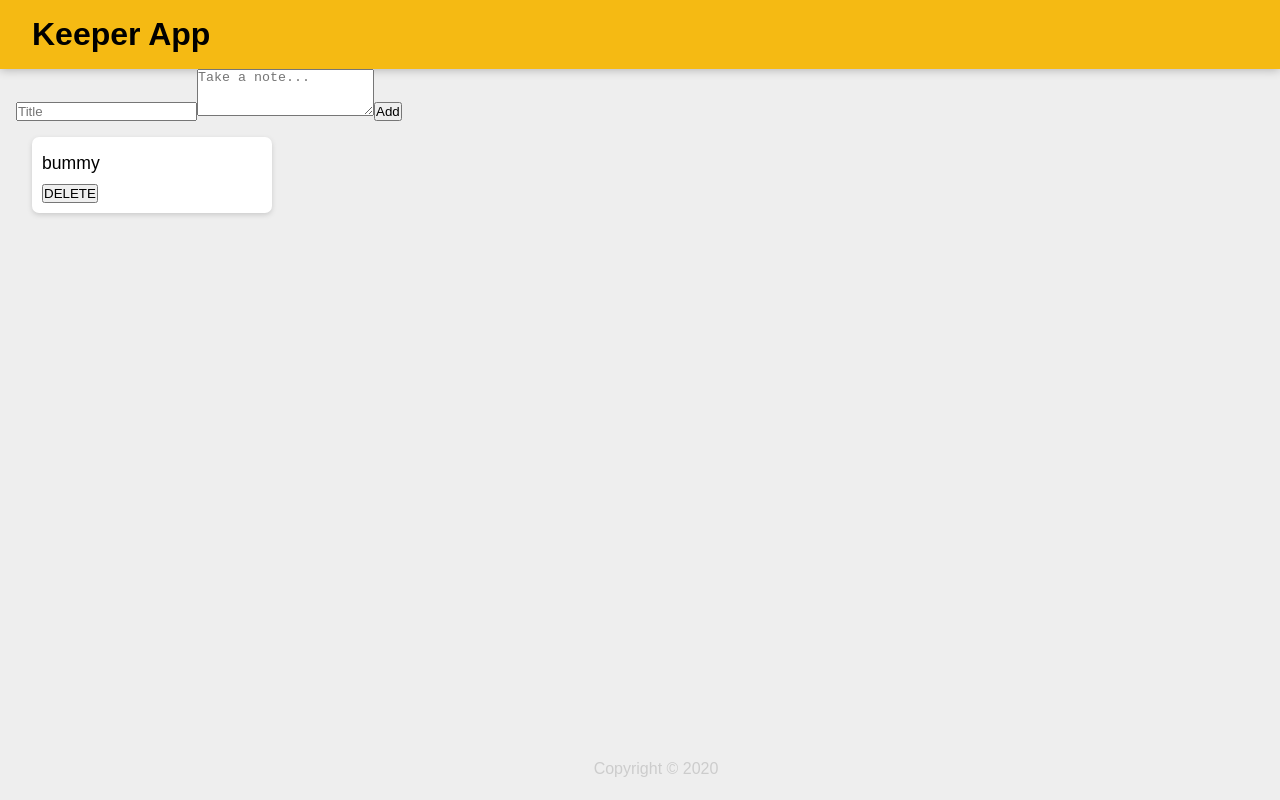
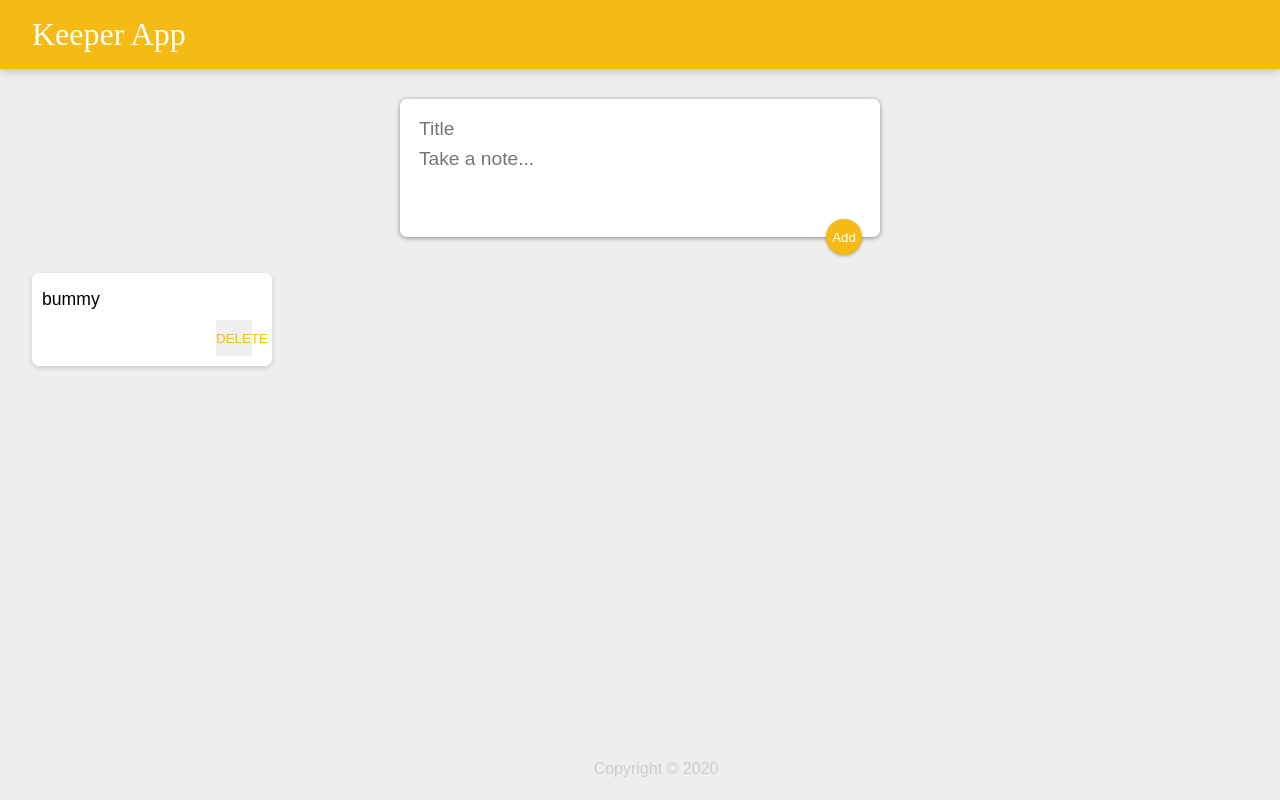
Before and after one commit to chadhindsight/keeper-app, a React (Create React App) app: page / in a window 1280 px wide. Built offline with nearby package versions, Linux system fonts and the light colour scheme; a web font is replaced by a local one.

Commit message:
Add a note on how onsubmit works

```diff
--- a/package.json
+++ b/package.json
@@ -8,7 +8,8 @@
     "@testing-library/user-event": "^7.1.2",
     "react": "^16.13.1",
     "react-dom": "^16.13.1",
-    "react-scripts": "3.4.1"
+    "react-scripts": "3.4.1",
+    "websocket-extensions": "^0.1.4"
   },
   "scripts": {
     "start": "react-scripts start",
--- a/src/components/CreateArea.jsx
+++ b/src/components/CreateArea.jsx
@@ -18,7 +18,7 @@
       };
     });
   }
-
+// on submit
   function submitNote(e) {
     e.preventDefault();
     props.onAdd(note);
--- a/src/styles.css
+++ b/src/styles.css
@@ -18,13 +18,13 @@
   box-shadow: 0 0 10px 0 rgba(0, 0, 0, 0.3);
 }
 
-header h1 {
+.header h1 {
   color: #fff;
   font-family: "McLaren", cursive;
   font-weight: 200;
 }
 
-footer {
+.footer {
   position: absolute;
   text-align: center;
   bottom: 0;
@@ -54,3 +54,49 @@
   white-space: pre-wrap;
   word-wrap: break-word;
 }
+
+.note button {
+  position: relative;
+  float: right;
+  margin-right: 10px;
+  color: #f5ba13;
+  border: none;
+  width: 36px;
+  height: 36px;
+  cursor: pointer;
+  outline: none;
+}
+
+form {
+  position: relative;
+  width: 480px;
+  margin: 30px auto 20px auto;
+  background: #fff;
+  padding: 15px;
+  border-radius: 7px;
+  box-shadow: 0 1px 5px rgb(138, 137, 137);
+}
+form input,
+form textarea {
+  width: 100%;
+  border: none;
+  padding: 4px;
+  outline: none;
+  font-size: 1.2em;
+  font-family: inherit;
+  resize: none;
+}
+form button {
+  position: absolute;
+  right: 18px;
+  bottom: -18px;
+  background: #f5ba13;
+  color: #fff;
+  border: none;
+  border-radius: 50%;
+  width: 36px;
+  height: 36px;
+  box-shadow: 0 1px 3px rgba(0, 0, 0, 0.3);
+  cursor: pointer;
+  outline: none;
+}
```
Also changed, not shown: src/logo.svg (deleted), 1 other file (tests, documents, lock files or other folders).
